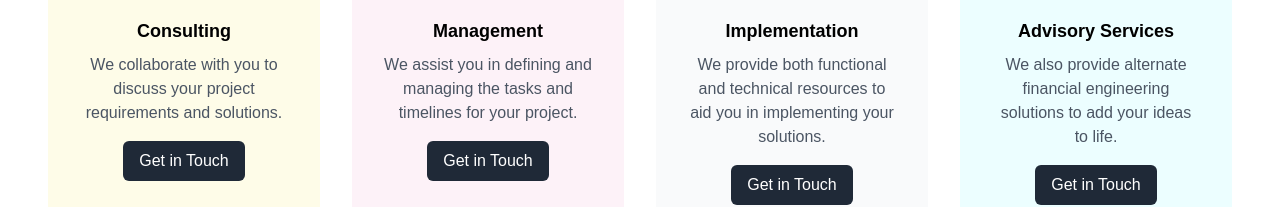
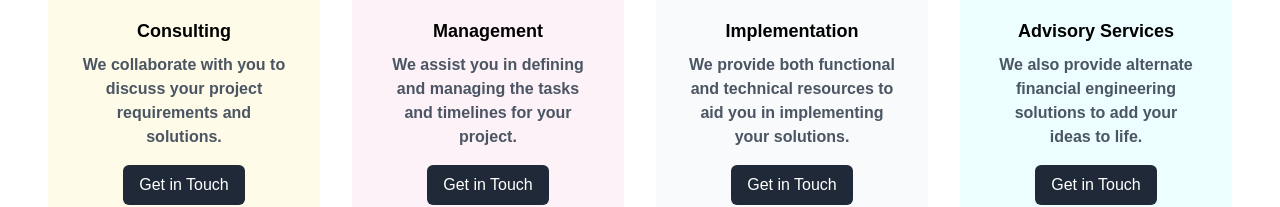
Before and after one commit to HolmenTechZone/Holmen-website, a Vue app: page / in a window 1280 px wide. Shown: the part 1579-1786 px from the top of the page. Built offline with nearby package versions, Linux system fonts and the light colour scheme; a web font is replaced by a local one.

Commit message:
fat: learn more service section added

```diff
--- a/src/Pages/Home/Home.vue
+++ b/src/Pages/Home/Home.vue
@@ -67,7 +67,8 @@
                   </svg>
                 </div>
                 <h3 class="text-lg font-bold mb-2 animate-fadeIn">Consulting</h3>
-                <p class="text-gray-600 animate-fadeIn animate-delay-200">We collaborate with you to discuss your
+                <p class="text-gray-600 animate-fadeIn animate-delay-200 font-bold">We collaborate with you to discuss
+                  your
                   project requirements and solutions.</p>
                 <button
                   class="mt-4 px-4 py-2 bg-gray-800 text-white rounded-md hover:bg-gray-700 animate-fadeIn animate-delay-400">Get
@@ -84,7 +85,8 @@
                   </svg>
                 </div>
                 <h3 class="text-lg font-bold mb-2 animate-fadeIn">Management</h3>
-                <p class="text-gray-600 animate-fadeIn animate-delay-200">We assist you in defining and managing the
+                <p class="text-gray-600 animate-fadeIn animate-delay-200 font-bold">We assist you in defining and
+                  managing the
                   tasks and timelines for your project.</p>
                 <button
                   class="mt-4 px-4 py-2 bg-gray-800 text-white rounded-md hover:bg-gray-700 animate-fadeIn animate-delay-400">Get
@@ -101,7 +103,8 @@
                   </svg>
                 </div>
                 <h3 class="text-lg font-bold mb-2 animate-fadeIn">Implementation</h3>
-                <p class="text-gray-600 animate-fadeIn animate-delay-200">We provide both functional and technical
+                <p class="text-gray-600 animate-fadeIn animate-delay-200 font-bold">We provide both functional and
+                  technical
                   resources to aid you in implementing your solutions.</p>
                 <button
                   class="mt-4 px-4 py-2 bg-gray-800 text-white rounded-md hover:bg-gray-700 animate-fadeIn animate-delay-400">Get
@@ -118,7 +121,7 @@
                   </svg>
                 </div>
                 <h3 class="text-lg font-bold mb-2 animate-fadeIn">Advisory Services</h3>
-                <p class="text-gray-600 animate-fadeIn animate-delay-200">We also provide alternate financial
+                <p class="text-gray-600 animate-fadeIn animate-delay-200 font-bold">We also provide alternate financial
                   engineering solutions to add your ideas to life.</p>
                 <button
                   class="mt-4 px-4 py-2 bg-gray-800 text-white rounded-md hover:bg-gray-700 animate-fadeIn animate-delay-400">Get
@@ -127,6 +130,15 @@
             </div>
           </div>
         </div>
+
+
+
+
+
+
+
+
+
 
       </div>
     </div>
```
Also changed, not shown: src/assets/Images/Kathy-wulfken.svg (added).
